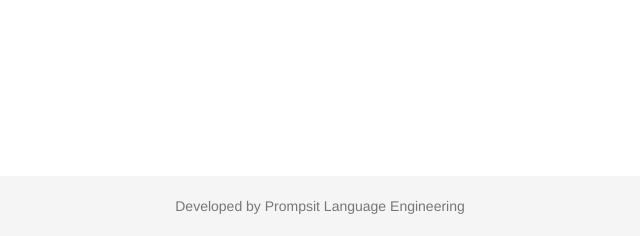
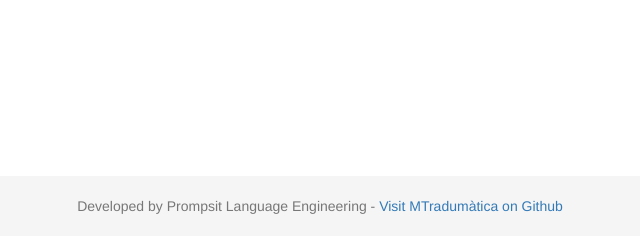
Before and after one commit to tradumatica/mtradumatica, a Flask app: page /about in a window 1280 px wide. Shown: the part 564-800 px from the top of the page, without its empty margins (320-960 px from the left). Run offline with Flask 2, Linux system fonts and the light colour scheme; the visitor is signed in with stand-in values (Sample User, id 1); data comes from the database, SQL or seed files in the repository; data that the repository does not hold is empty; parts of the project's set-up code (start-up, migrations or seed data) failed here and were passed over; some libraries are stand-ins or nearby versions.

Commit message:
Change bottom

```diff
--- a/app/templates/base.html
+++ b/app/templates/base.html
@@ -115,7 +115,8 @@
     <br/>
     <footer class="footer">
       <div class="container text-center">
-        <p class="text-muted credit">{{ _('Developed by Prompsit Language Engineering') }}</p>
+        <p class="text-muted credit">{{ _('Developed by Prompsit Language Engineering') }}
+        - {{ _('<a href="https://tradumatica.github.io">Visit MTradumàtica on Github</a>') }}</p>
       </div>
     </footer>
 
```
